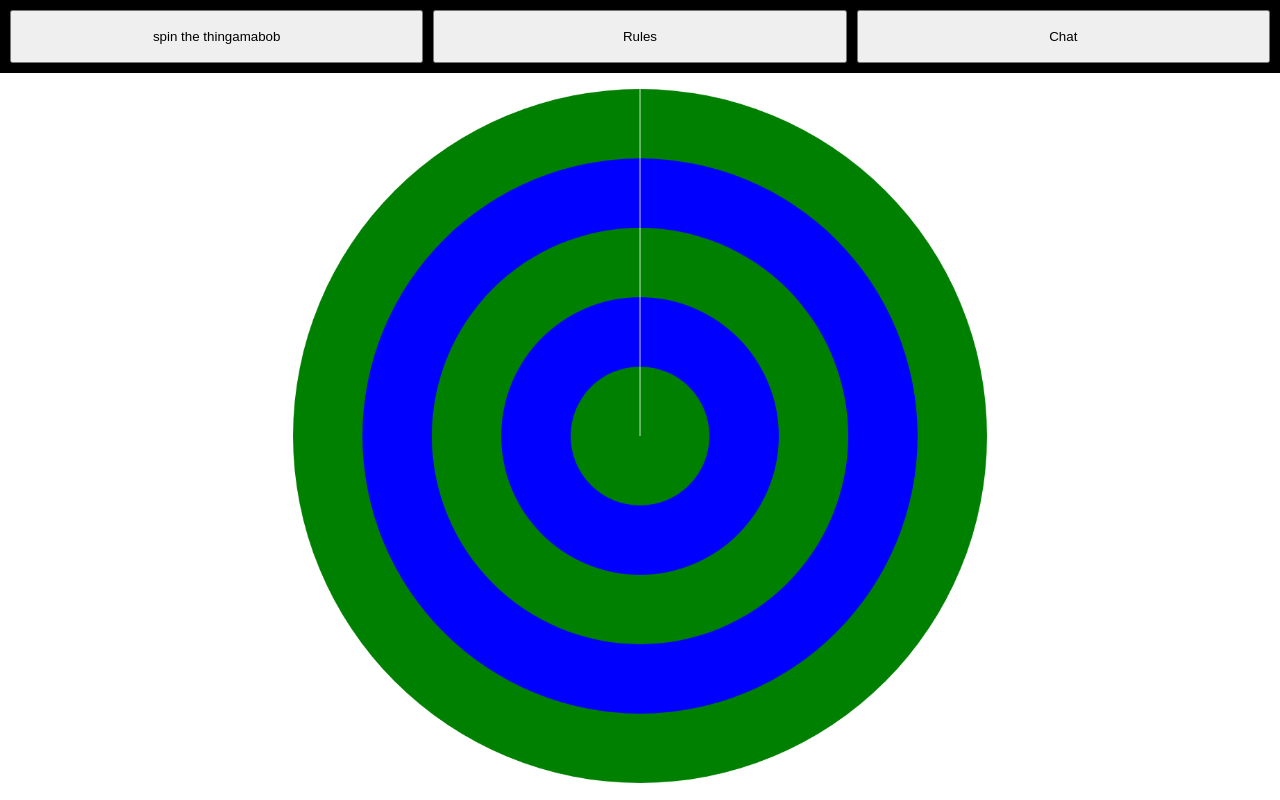
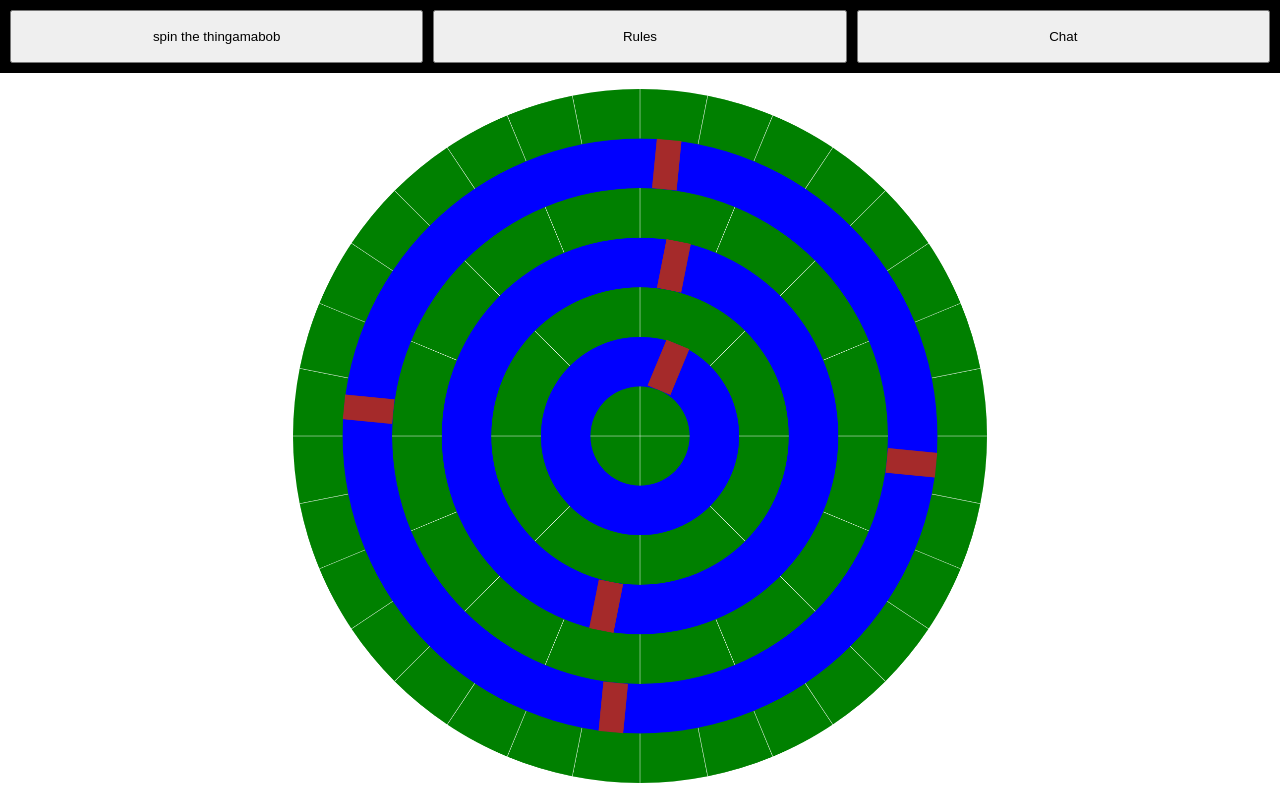
Before and after one commit to Shuba-Shuba/Dice-Demons, a plain HTML site: page frontend/index.html in a window 1280 px wide. Drawn offline with nearby package versions, Linux system fonts and the light colour scheme; no server answers.

Commit message:
create softcoded board spaces/bridges

```diff
--- a/frontend/css/style.css
+++ b/frontend/css/style.css
@@ -81,21 +81,29 @@ canvas.board {
 }
 
 #spawn {
+  z-index: 7;
+}
+
+#bridge1 {
+  z-index: 6;
+}
+
+#land1 {
   z-index: 5;
 }
 
-#bridge1 {
+#bridge2 {
   z-index: 4;
 }
 
-#land1 {
+#land2 {
   z-index: 3;
 }
 
-#bridge2 {
+#bridge3 {
   z-index: 2;
 }
 
-#land2 {
+#land3 {
   z-index: 1;
 }
--- a/frontend/index.html
+++ b/frontend/index.html
@@ -14,11 +14,13 @@
     <div id="content">
       <div class="page flex" id="game">
         <div id="board">
-          <canvas class="board" id="spawn" width="1000" height="1000"></canvas>
-          <canvas class="board" id="bridge1" width="1000" height="1000"></canvas>
-          <canvas class="board" id="land1" width="1000" height="1000"></canvas>
-          <canvas class="board" id="bridge2" width="1000" height="1000"></canvas>
-          <canvas class="board" id="land2" width="1000" height="1000"></canvas>
+          <canvas class="board" id="spawn" width="1400" height="1400"></canvas>
+          <canvas class="board" id="bridge1" width="1400" height="1400"></canvas>
+          <canvas class="board" id="land1" width="1400" height="1400"></canvas>
+          <canvas class="board" id="bridge2" width="1400" height="1400"></canvas>
+          <canvas class="board" id="land2" width="1400" height="1400"></canvas>
+          <canvas class="board" id="bridge3" width="1400" height="1400"></canvas>
+          <canvas class="board" id="land3" width="1400" height="1400"></canvas>
         </div>
       </div>
       <div class="page" id="rules">
--- a/frontend/js/game.js
+++ b/frontend/js/game.js
@@ -1,3 +1,5 @@
+const BOARD_PIXEL_RADIUS = 700;
+const BOARD_INLAND_TO_BRIDGES_RATIO = 4;
 const SPIN_ANIMATION_DURATION = 200;
 
 const socket = io();
@@ -77,60 +79,144 @@ function setupBoard() {
     canvas.style.rotate = "0deg";
   }
 
+  // create rings
   const spawn = document.getElementById('spawn').getContext('2d');
-  spawn.fillStyle = 'green';
-  spawn.beginPath();
-  spawn.arc(500, 500, 100, 0, 2*Math.PI);
-  spawn.fill();
-  spawn.strokeStyle = 'white';
-  spawn.beginPath();
-  spawn.moveTo(500, 500);
-  spawn.lineTo(500, 400);
-  spawn.stroke();
+  // spawn.fillStyle = 'green';
+  // spawn.beginPath();
+  // spawn.arc(700, 700, 100, 0, 2*Math.PI);
+  // spawn.fill();
+  // spawn.strokeStyle = 'white';
+  // spawn.beginPath();
+  // spawn.moveTo(700, 700);
+  // spawn.lineTo(700, 600);
+  // spawn.stroke();
+  createLandRing(spawn, 100, 4);
 
   const bridge1 = document.getElementById('bridge1').getContext('2d');
-  bridge1.beginPath();
-  bridge1.fillStyle = 'blue';
-  bridge1.arc(500, 500, 200, 0, 2*Math.PI);
-  bridge1.fill();
-  bridge1.strokeStyle = 'white';
-  bridge1.beginPath();
-  bridge1.moveTo(500, 400);
-  bridge1.lineTo(500, 300);
-  bridge1.stroke();
+  // bridge1.beginPath();
+  // bridge1.fillStyle = 'blue';
+  // bridge1.arc(700, 700, 200, 0, 2*Math.PI);
+  // bridge1.fill();
+  // bridge1.strokeStyle = 'white';
+  // bridge1.beginPath();
+  // bridge1.moveTo(700, 600);
+  // bridge1.lineTo(700, 500);
+  // bridge1.stroke();
+  createBridgeRing(bridge1, 200, 4);
 
   const land1 = document.getElementById('land1').getContext('2d');
-  land1.beginPath();
-  land1.fillStyle = 'green';
-  land1.arc(500, 500, 300, 0, 2*Math.PI);
-  land1.fill();
-  land1.strokeStyle = 'white';
-  land1.beginPath();
-  land1.moveTo(500, 300);
-  land1.lineTo(500, 200);
-  land1.stroke();
+  // land1.beginPath();
+  // land1.fillStyle = 'green';
+  // land1.arc(700, 700, 300, 0, 2*Math.PI);
+  // land1.fill();
+  // land1.strokeStyle = 'white';
+  // land1.beginPath();
+  // land1.moveTo(700, 500);
+  // land1.lineTo(700, 400);
+  // land1.stroke();
+  createLandRing(land1, 300, 8);
 
   const bridge2 = document.getElementById('bridge2').getContext('2d');
-  bridge2.beginPath();
-  bridge2.fillStyle = 'blue';
-  bridge2.arc(500, 500, 400, 0, 2*Math.PI);
-  bridge2.fill();
-  bridge2.strokeStyle = 'white';
-  bridge2.beginPath();
-  bridge2.moveTo(500, 200);
-  bridge2.lineTo(500, 100);
-  bridge2.stroke();
+  // bridge2.beginPath();
+  // bridge2.fillStyle = 'blue';
+  // bridge2.arc(700, 700, 400, 0, 2*Math.PI);
+  // bridge2.fill();
+  // bridge2.strokeStyle = 'white';
+  // bridge2.beginPath();
+  // bridge2.moveTo(700, 400);
+  // bridge2.lineTo(700, 300);
+  // bridge2.stroke();
+  createBridgeRing(bridge2, 400, 8);
 
   const land2 = document.getElementById('land2').getContext('2d');
-  land2.beginPath();
-  land2.fillStyle = 'green';
-  land2.arc(500, 500, 500, 0, 2*Math.PI);
-  land2.fill();
-  land2.strokeStyle = 'white';
-  land2.beginPath();
-  land2.moveTo(500, 100);
-  land2.lineTo(500, 0);
-  land2.stroke();
+  // land2.beginPath();
+  // land2.fillStyle = 'green';
+  // land2.arc(700, 700, 500, 0, 2*Math.PI);
+  // land2.fill();
+  // land2.strokeStyle = 'white';
+  // land2.beginPath();
+  // land2.moveTo(700, 300);
+  // land2.lineTo(700, 200);
+  // land2.stroke();
+  createLandRing(land2, 500, 16);
+
+  const bridge3 = document.getElementById('bridge3').getContext('2d');
+  // bridge3.beginPath();
+  // bridge3.fillStyle = 'blue';
+  // bridge3.arc(700, 700, 600, 0, 2*Math.PI);
+  // bridge3.fill();
+  // bridge3.strokeStyle = 'white';
+  // bridge3.beginPath();
+  // bridge3.moveTo(700, 200);
+  // bridge3.lineTo(700, 100);
+  // bridge3.stroke();'
+  createBridgeRing(bridge3, 600, 16);
+
+  const land3 = document.getElementById('land3').getContext('2d');
+  // land3.beginPath();
+  // land3.fillStyle = 'green';
+  // land3.arc(700, 700, 700, 0, 2*Math.PI);
+  // land3.fill();
+  // land3.strokeStyle = 'white';
+  // land3.beginPath();
+  // land3.moveTo(700, 100);
+  // land3.lineTo(700, 0);
+  // land3.stroke();
+  createLandRing(land3, 700, 32);
+}
+
+function createBridgeRing(ctx, r, spaces) {
+  // spaces counted inland
+  const bridges = spaces/BOARD_INLAND_TO_BRIDGES_RATIO;
+
+  // blue circle
+  ctx.beginPath();
+  ctx.fillStyle = 'blue';
+  ctx.arc(BOARD_PIXEL_RADIUS,BOARD_PIXEL_RADIUS, r, 0,2*Math.PI);
+  ctx.fill();
+
+  // bridges
+  // line through middle of bridge
+  ctx.strokeStyle = 'brown';
+  ctx.lineWidth = 50;
+  ctx.translate(BOARD_PIXEL_RADIUS,BOARD_PIXEL_RADIUS);
+  ctx.rotate(Math.PI/2/spaces);
+  ctx.translate(-BOARD_PIXEL_RADIUS,-BOARD_PIXEL_RADIUS);
+  for(let i=0; i<bridges; i++){
+    // add rotation
+    ctx.translate(BOARD_PIXEL_RADIUS,BOARD_PIXEL_RADIUS);
+    ctx.rotate(Math.PI*2/bridges);
+    ctx.translate(-BOARD_PIXEL_RADIUS,-BOARD_PIXEL_RADIUS);
+
+    // draw line
+    ctx.beginPath();
+    ctx.moveTo(BOARD_PIXEL_RADIUS, BOARD_PIXEL_RADIUS - r + 100);
+    ctx.lineTo(BOARD_PIXEL_RADIUS, BOARD_PIXEL_RADIUS - r);
+    ctx.stroke();
+  }
+}
+
+function createLandRing(ctx, r, spaces) {
+  // green circle
+  ctx.beginPath();
+  ctx.fillStyle = 'green';
+  ctx.arc(BOARD_PIXEL_RADIUS,BOARD_PIXEL_RADIUS, r, 0,2*Math.PI);
+  ctx.fill();
+
+  // space separators
+  ctx.strokeStyle = 'white';
+  for(let i=0; i<spaces; i++){
+    // add rotation
+    ctx.translate(BOARD_PIXEL_RADIUS,BOARD_PIXEL_RADIUS);
+    ctx.rotate(Math.PI*2/spaces);
+    ctx.translate(-BOARD_PIXEL_RADIUS,-BOARD_PIXEL_RADIUS);
+
+    // draw line
+    ctx.beginPath();
+    ctx.moveTo(BOARD_PIXEL_RADIUS, BOARD_PIXEL_RADIUS - r + 100);
+    ctx.lineTo(BOARD_PIXEL_RADIUS, BOARD_PIXEL_RADIUS - r);
+    ctx.stroke();
+  }
 }
 
 function setUsername() {
```
